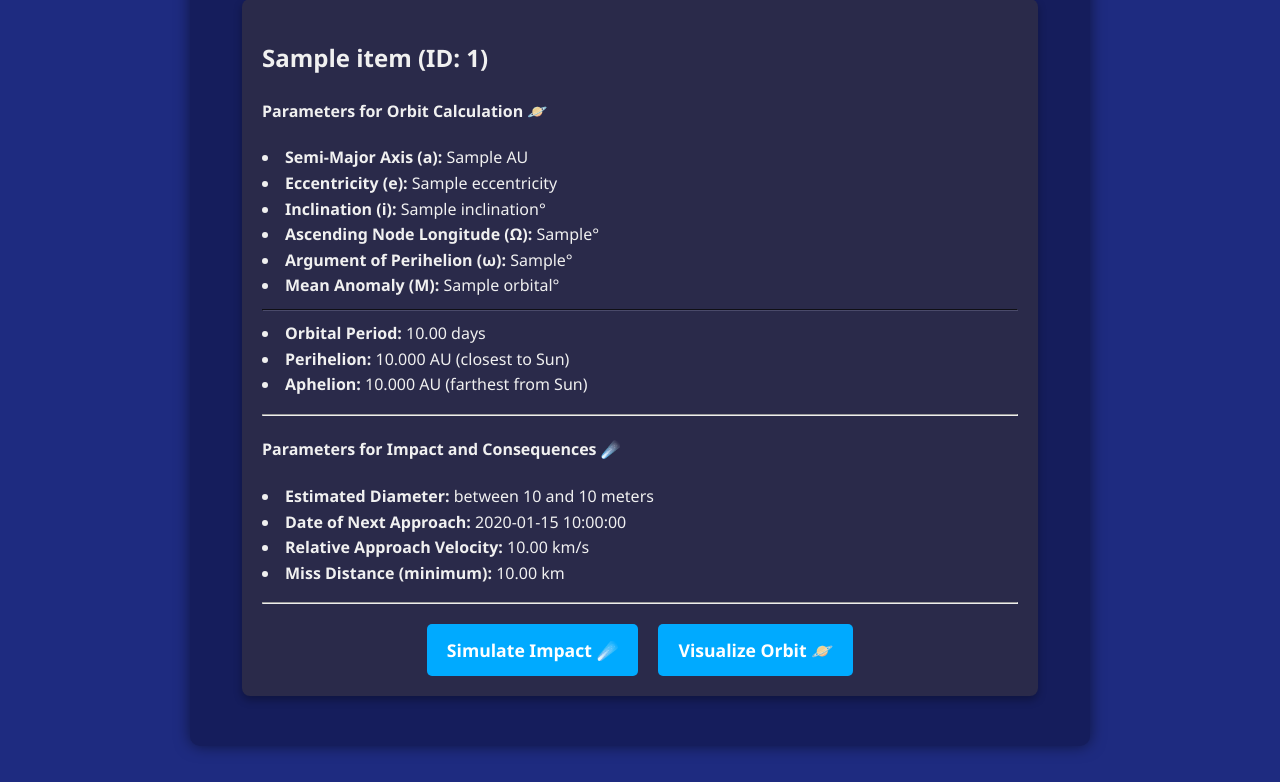
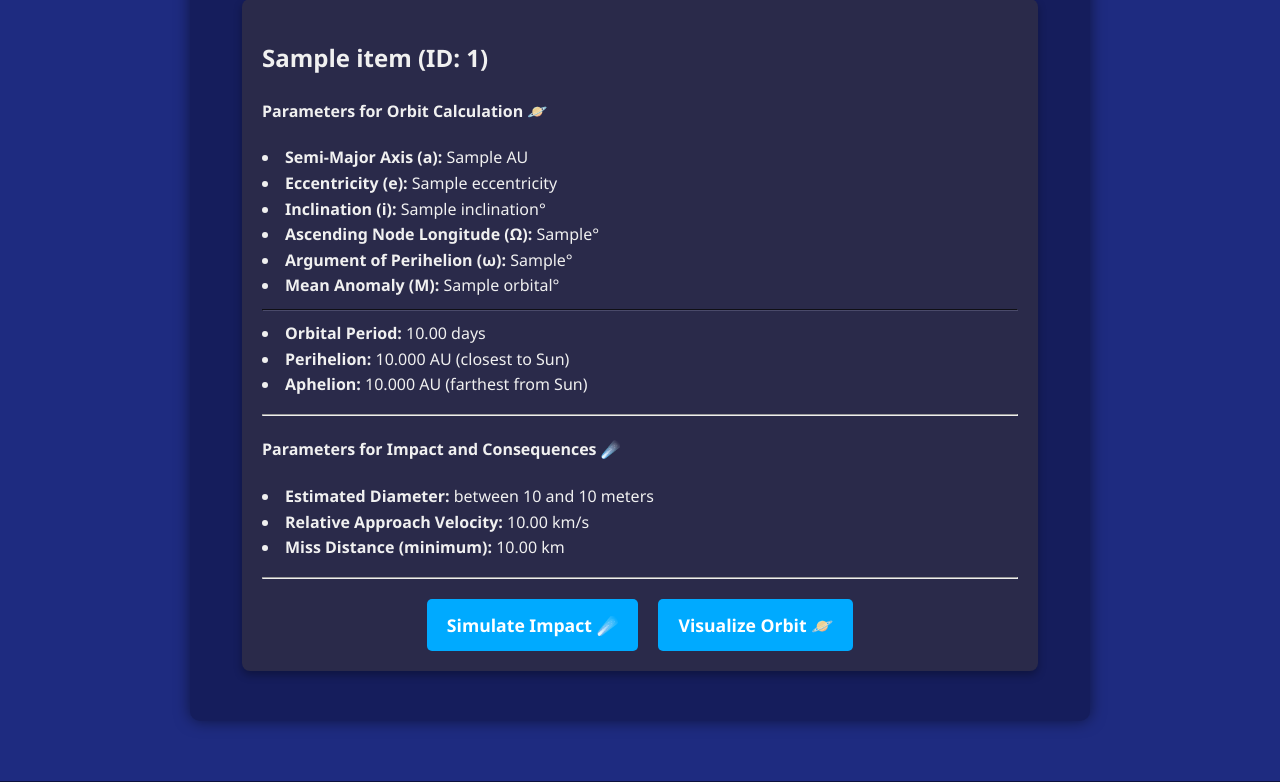
Before and after one commit to Ronin-2099/Chance-of-Meteors, a Flask app: page /?asteroid_id=1 in a window 1280 px wide. Shown: the part 791-1573 px from the top of the page. Run offline with Flask 3, Linux system fonts and the light colour scheme; a database or web service that is not in the repository returns one stand-in record (values such as "Sample title"); data that the repository does not hold is empty.

Commit message:
Update index.html

```diff
--- a/templates/index.html
+++ b/templates/index.html
@@ -188,7 +188,6 @@
                 <h4>Parameters for Impact and Consequences ☄️</h4>
                 <ul>
                     <li><b>Estimated Diameter:</b> between {{ asteroid_data.diameter_meters.min }} and {{ asteroid_data.diameter_meters.max }} meters</li>
-                    <li><b>Date of Next Approach:</b> {{ asteroid_data.close_approach.date }}</li>
                     <li><b>Relative Approach Velocity:</b> {{ "%.2f"|format(asteroid_data.close_approach.velocity_kps|float) }} km/s</li>
                     <li><b>Miss Distance (minimum):</b> {{ "%.2f"|format(asteroid_data.close_approach.miss_distance_km|float) }} km</li>
                 </ul>
@@ -235,4 +234,5 @@
     </footer>
 
 </body>
+
 </html>
```
